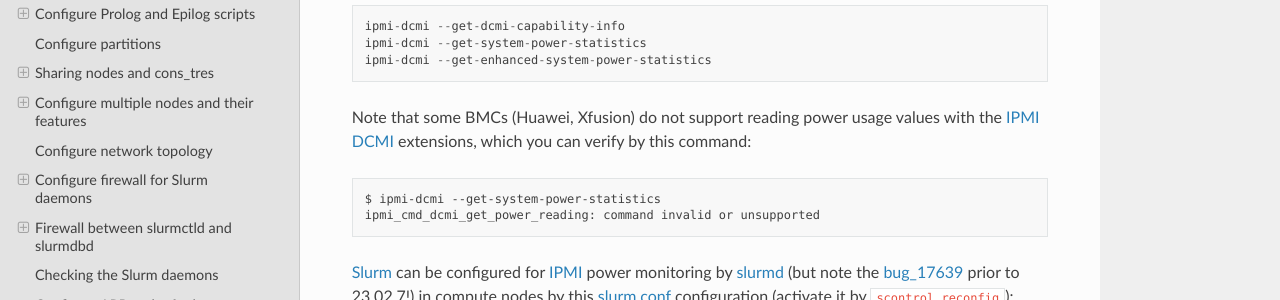
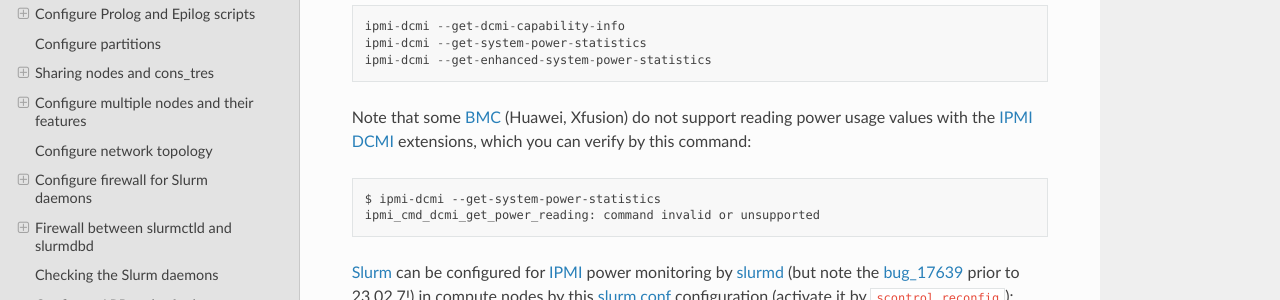
Before and after one commit to OleHolmNielsen/Niflheim_system, a Sphinx documentation site: the page built from docs/Slurm_configuration.rst, in a window 1280 px wide and 900 px high, scrolled down 18556 px. Shown: the part 150-450 px from the top of the window. Built offline with Sphinx 7.4.7 and the Read the Docs theme 2.0.0, drawn with Linux system fonts in a browser that asks for light colours; some of the changed text lies outside the part shown.

Commit message:
BMC link

```diff
--- a/docs/Slurm_configuration.rst
+++ b/docs/Slurm_configuration.rst
@@ -693,7 +693,7 @@
 Building in IPMI power monitoring
 ........................................
 
-Many types of *Baseboard Management Controllers* (BMC) permit the reading of power consumption values using the IPMI_ DCMI_ extensions.
+Many types of *Baseboard Management Controllers* (BMC_) permit the reading of power consumption values using the IPMI_ DCMI_ extensions.
 Install the FreeIPMI_ packages on the Slurm_ RPM build server **before** building packages::
 
   dnf install freeipmi freeipmi-devel
@@ -715,6 +715,7 @@
         libfreeipmi.so.17 => /usr/lib64/libfreeipmi.so.17 (0x00007f58177a8000)
         ...
 
+.. _BMC: https://www.techopedia.com/definition/15941/baseboard-management-controller-bmc
 .. _IPMI: https://en.wikipedia.org/wiki/Intelligent_Platform_Management_Interface
 .. _bug_17704: https://bugs.schedmd.com/show_bug.cgi?id=17704
 
@@ -759,7 +760,7 @@
   ipmi-dcmi --get-system-power-statistics
   ipmi-dcmi --get-enhanced-system-power-statistics
 
-Note that some BMCs (Huawei, Xfusion) do not support reading power usage values with the IPMI_ DCMI_ extensions,
+Note that some BMC_ (Huawei, Xfusion) do not support reading power usage values with the IPMI_ DCMI_ extensions,
 which you can verify by this command::
 
   $ ipmi-dcmi --get-system-power-statistics
```
